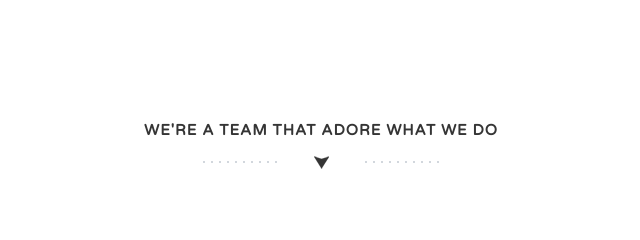
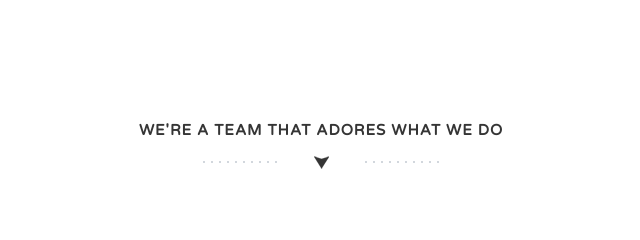
Before and after one commit to SabrinaS78/SabrinaS78.github.io, a plain HTML site: page final-master/PolarBearRun/index.html in a window 1280 px wide. Shown: the part 3560-3800 px from the top of the page, 319-959 px from the left. Drawn offline with nearby package versions, Linux system fonts and the light colour scheme.

Commit message:
Update index.html

```diff
--- a/final-master/PolarBearRun/index.html
+++ b/final-master/PolarBearRun/index.html
@@ -165,7 +165,7 @@
           <div class="container">
             <div class="row">
               <div class="col-md-12">
-                <h1 class="arrow">We're a team that adore what we do</h1>
+                <h1 class="arrow">We're a team that adores what we do</h1>
               </div>
             </div>
             <div class="row">
```
